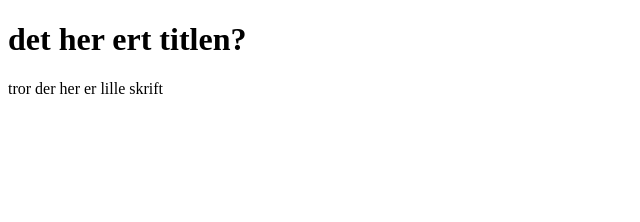
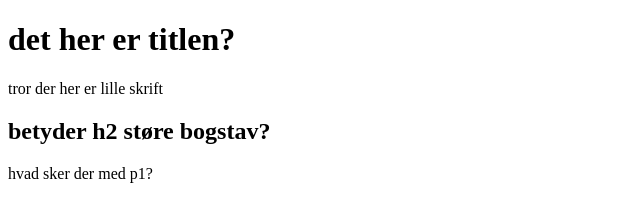
Before and after one commit to SalehDK/SalehDK.github.io, a plain HTML site: page index.html in a window 1280 px wide. Shown: the whole page, without its empty margins (0-640 px from the left). Drawn offline with Linux system fonts and the light colour scheme.

Commit message:
Update index.html

```diff
--- a/index.html
+++ b/index.html
@@ -5,8 +5,21 @@
 </head>
 <body>
 
-<h1>det her ert titlen?</h1>
+<h1>det her er titlen?</h1>
 <p> tror der her er lille skrift</p>
 
 </body>
 </html>
+
+<!DOCTYPE html>
+<html>
+<head>
+<title>jeg tester om det her er store bogstaver</title>
+</head>
+<body>
+
+<h2>betyder h2 støre bogstav?</h2>
+<p1> hvad sker der med p1?</p1>
+
+</body>
+</html>
```
